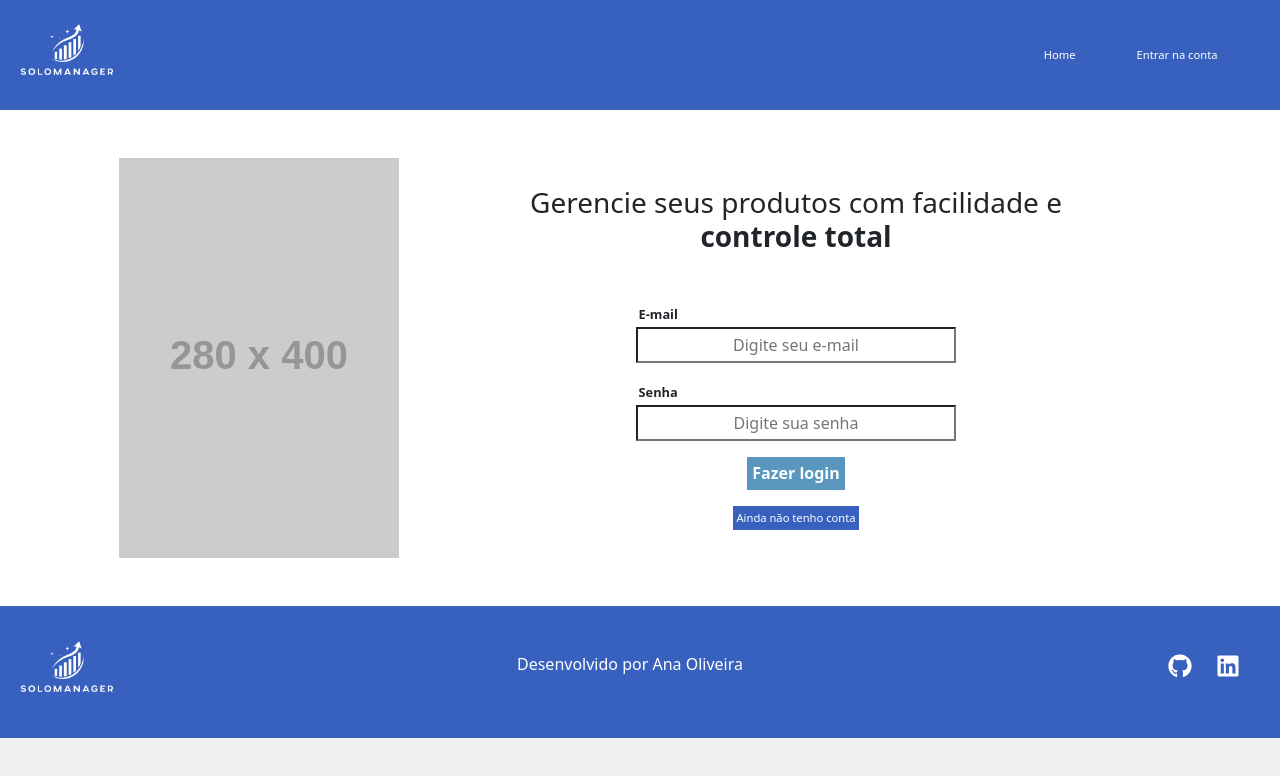
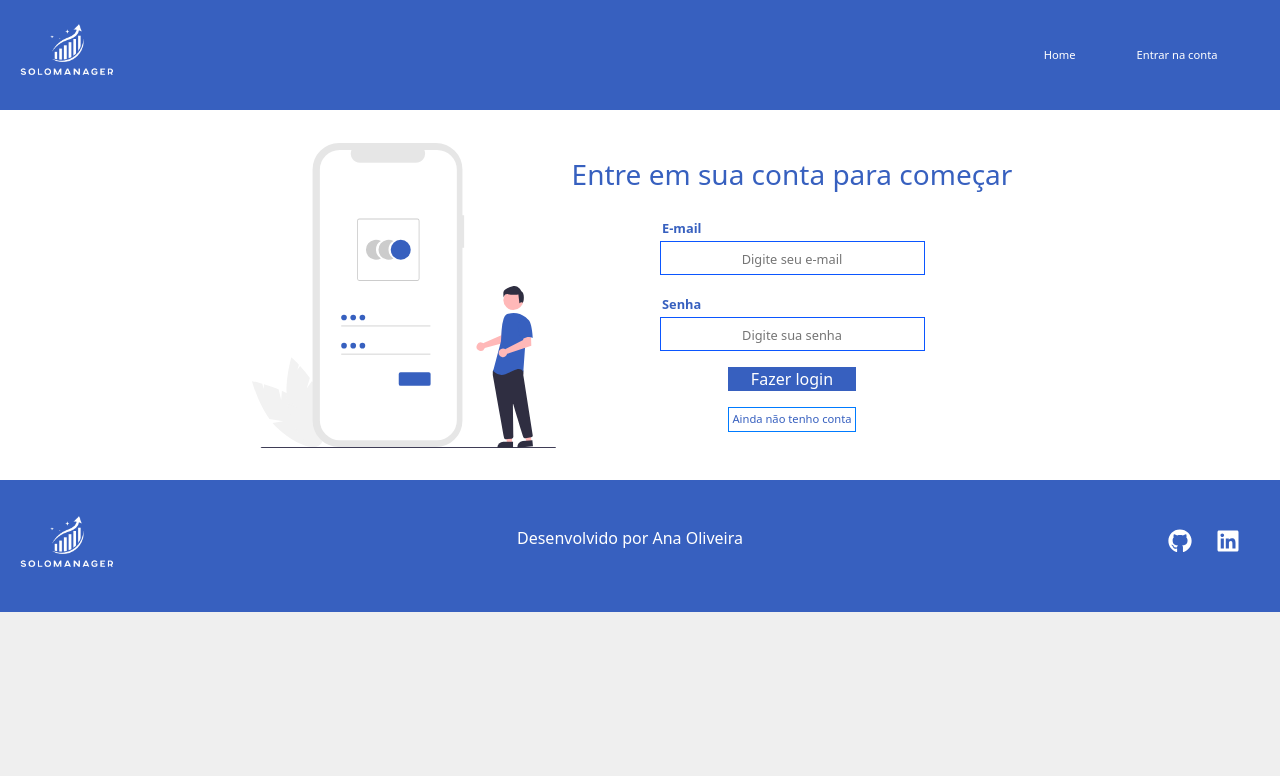
Before and after one commit to najulia/solomanager, a React (Create React App) app in the folder frontend/: page /login in a window 1280 px wide. Shown: the top 776 px of the page. Built offline with nearby package versions, Linux system fonts and the light colour scheme.

Commit message:
feat: estilizando form de login

```diff
--- a/frontend/src/components/form/Input.module.css
+++ b/frontend/src/components/form/Input.module.css
@@ -4,13 +4,21 @@
     background-color: white;
     color: black;
     padding: 1em;
-    width: 20em;
+    width: 100%;
     text-align: center;
     max-height: 1em;
+    border: 1.2px solid #0B56FF;
+    outline: transparent;
 }
 
 .label{
     font-size: 0.8em;
     font-weight: 600;
     margin: 0.2em;
+    color: #3760BF;
 }
+
+.input::placeholder{
+    font-size: 0.8em;
+    text-align: center;
+}
--- a/frontend/src/components/form/SubmitButton.js
+++ b/frontend/src/components/form/SubmitButton.js
@@ -1,8 +1,11 @@
 import styles from "./SubmitButton.module.css"
 
-function SubmitButton({onClick, text}) {
+function SubmitButton({onClick, text, variant}) {
+
+    const classNames = `${styles.submitBtn} ${styles[variant] || ""}`;
     return(
-            <button className={styles.submitBtn} type="submit" onClick={onClick}>{text}</button>
+            <button type="submit"
+            className={classNames} onClick={onClick}>{text}</button>
     )
 }
 
--- a/frontend/src/components/form/SubmitButton.module.css
+++ b/frontend/src/components/form/SubmitButton.module.css
@@ -1,19 +1,34 @@
 .submitBtn{
-        padding: 0.3em;
         color: white;
-        background-color: #5A97BF;
+        background-color: #0B56FF;
         cursor: pointer;
         border: none;
         outline: none;
         transition: 0.5s;
         text-decoration: none;
-        font-weight: 600;
-        max-height: 100%;
-        max-width: 100%;
-
+        box-sizing: border-box;
     }
 
     .submitBtn:hover{
-        padding: 0.5em;
-        background-color: #265a7c;
+        padding: 0.1em;
+        background-color: #FFB60A;
     }
+
+    .default{
+        background-color: #3760BF;
+        color: white;
+    }
+
+    .transparent {
+        background-color: transparent;
+        color: #3760BF;
+        border: 1px solid #007bff;
+    }
+
+    .default-big{
+        font-size: 1.2em;
+        width: 20%;
+        background-color: #3760BF;
+        color: white;
+
+    }
--- a/frontend/src/components/pages/Login.js
+++ b/frontend/src/components/pages/Login.js
@@ -7,6 +7,8 @@ import ButtonLink from "../layouts/ButtonLink"
 import { useState } from "react"
 import { useAuth } from "../contexts/Auth"
 import { useNavigate } from "react-router";
+import Container from "../layouts/Container"
+import LoginImg from "../../media/access.svg"
 
 
 function Login() {
@@ -31,14 +33,15 @@ function Login() {
     return(
         <>
             <Header />
-            <main className={styles.loginContainer}>
-                <div className={styles.loginImg}>
-                <img src="https://placehold.co/280x400" alt="form illustration" />
+            <Container>
+                <div className={styles.loginContainer}>
+                <div className={styles.imgContainer}>
+                <img src={LoginImg} alt="form illustration" />
                 </div>
+                <div className={styles.formContainer}>
                 <form onSubmit={handleSubmit}>
                     <div className={styles.formTitle}>
-                    <h3>Gerencie seus produtos com facilidade e
-                    <strong> controle total</strong></h3>
+                    <h3>Entre em sua conta para começar</h3>
                     </div>
                     < Input type="text" name="email"
                     placeholder="Digite seu e-mail"
@@ -57,11 +60,13 @@ function Login() {
                     {error && <p className={styles.error}>{error}</p>}
 
                     <div className={styles.formBtn}>
-                    <SubmitButton text="Fazer login"/>
-                    <ButtonLink to="/singup" text="Ainda não tenho conta" />
+                    <SubmitButton text="Fazer login" variant="default"/>
+                    <ButtonLink to="/singup" text="Ainda não tenho conta" variant="transparent" />
                     </div>
                 </form>
-            </main>
+                </div>
+               </div>
+                </Container>
             <Footer />
         </>
     )
--- a/frontend/src/components/pages/Login.module.css
+++ b/frontend/src/components/pages/Login.module.css
@@ -16,27 +16,21 @@
     gap: 1em;
   }
 
-  /* loginImg */
-  .loginImg {
-    margin: 1em;
-    max-width: 100%;
-    display: flex;
-    justify-content: center;
+.imgContainer  {
+    width: 25%;
+    overflow: hidden;
+    position: relative;
 }
 
-  .loginImg img {
+.imgContainer img {
     width: 100%;
-    max-width: 280px; /* Ajusta a largura da imagem */
  }
 
-  /* formTitle */
   .formTitle {
-    margin-bottom: 1.5em;
     text-align: center;
-    width: 80%;
+    width: 100%;
+    color: #3760BF;
   }
-
-  /* Mensagem de erro */
   .error {
     color: red;
     font-size: 0.9em;
@@ -44,12 +38,8 @@
     text-align: center;
   }
 
-  /* formBtn */
   .formBtn {
     display: flex;
     flex-direction: column;
     gap: 1em;
-    justify-content: center;
-    align-items: center;
-    width: 100%;
   }
```
Lines whose indentation alone changed are shown as unchanged.
